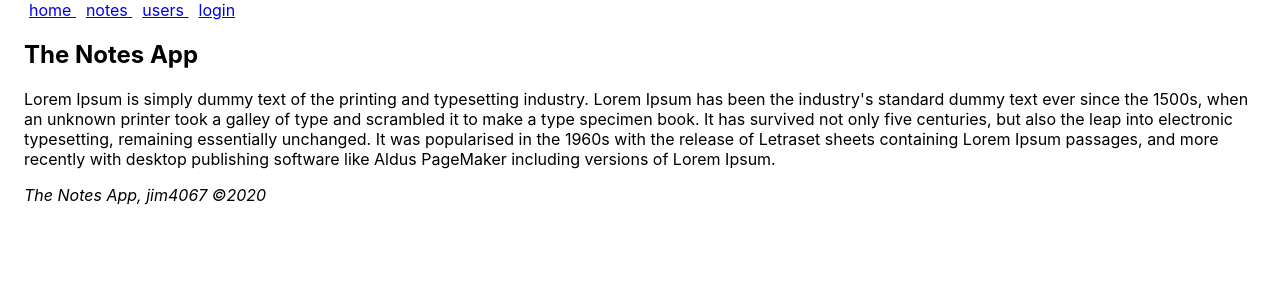
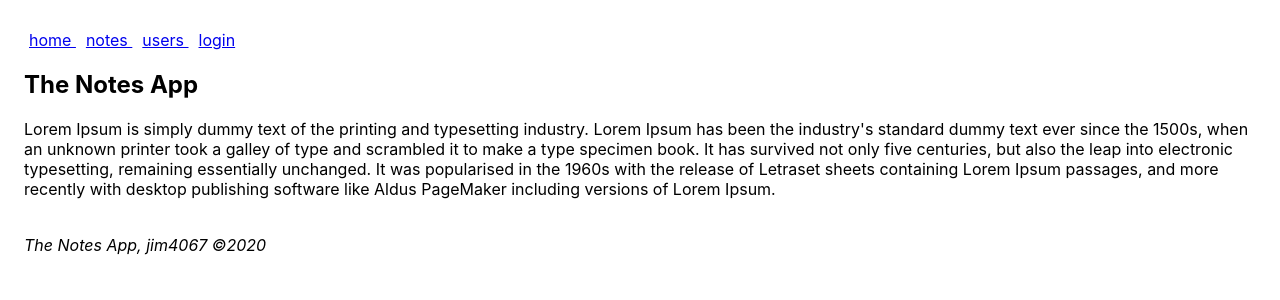
Before and after one commit to jim4067/react-router, a React (Create React App) app: page / in a window 1280 px wide. Shown: the top 300 px of the page. Built offline with nearby package versions, Linux system fonts and the light colour scheme.

Commit message:
feat: styled the component by spacing them out

```diff
--- a/src/App.js
+++ b/src/App.js
@@ -119,7 +119,7 @@ function App() {
 		}
 	]);
 	const [user, setUser] = useState(null);
-	const [message , setMessage] = useState(null);
+	const [message, setMessage] = useState(null);
 
 	const login = (user) => {
 		setUser(user);
@@ -133,6 +133,12 @@ function App() {
 	const padding = {
 		'padding': '5px'
 	}
+	const topPadding = {
+		'padding-top': '20px'
+	}
+	const smallPadding = {
+		'padding-top': '10px'
+	}
 
 	const match = useRouteMatch('/notes/:id');
 	const note = match
@@ -140,7 +146,7 @@ function App() {
 		: null
 
 	return (
-		<Container >
+		<Container style={topPadding} >
 			{(
 				message &&
 				<Alert severity='success' >
@@ -148,7 +154,7 @@ function App() {
 				</Alert>
 			)}
 
-			<div>
+			<div style={smallPadding}>
 				< Link style={padding} to='/'> home </Link>
 				< Link style={padding} to='/notes'> notes </Link>
 				< Link style={padding} to='/users'> users </Link>
@@ -176,7 +182,7 @@ function App() {
 				</Route>
 			</Switch>
 
-			<div>
+			<div style={topPadding} >
 				<i>The Notes App, jim4067 &copy;2020 </i>
 			</div>
 
@@ -185,3 +191,5 @@ function App() {
 }
 
 export default App;
+
+//learning about material UI in this here tutorial
```
